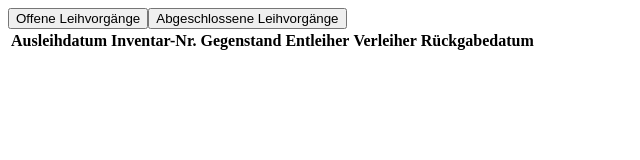
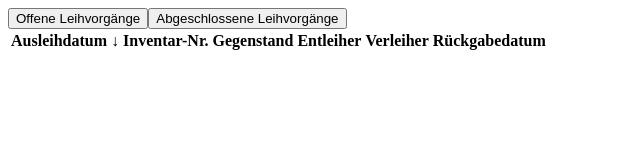
Before and after one commit to Cortys/ScannerSoftware, a website: page client/pages/uebersicht/index.html in a window 1280 px wide. Shown: the full height of the page, 0-640 px from the left. Drawn offline with Linux system fonts and the light colour scheme.

Commit message:
added date formatting

```diff
--- a/client/pages/uebersicht/index.html
+++ b/client/pages/uebersicht/index.html
@@ -4,12 +4,12 @@
 <div id="overview">
 	<table>
 		<tr>
-			<th data-column="start">Ausleihdatum</th>
-			<th data-column="item">Inventar-Nr.</th>
-			<th data-column="type">Gegenstand</th>
-			<th data-column="borrower">Entleiher</th>
-			<th data-column="lender">Verleiher</th>
-			<th data-column="end">R&uuml;ckgabedatum</th>
+			<th data-column="start" data-is-date="1">Ausleihdatum<span class="arrow"> &#x2193;</span></th>
+			<th data-column="item">Inventar-Nr.<span class="arrow"></span></th>
+			<th data-column="type">Gegenstand<span class="arrow"></span></th>
+			<th data-column="borrower">Entleiher<span class="arrow"></span></th>
+			<th data-column="lender">Verleiher<span class="arrow"></span></th>
+			<th data-column="end" data-is-date="1">R&uuml;ckgabedatum<span class="arrow"></span></th>
 		</tr>
 	</table>
 </div>
--- a/client/pages/uebersicht/style.css
+++ b/client/pages/uebersicht/style.css
@@ -48,8 +48,10 @@
 #overview tr th {
 	color: #1b5f73;
 	text-align: center;
+	font-weight: bold;
 	line-height: 2.5em;
 	border-bottom: 1px solid #1b5f73;
+	cursor: pointer;
 }
 
 #overview td {
```
Also changed, not shown: client/js/scanner.js (+7 -0 lines), client/pages/uebersicht/script.js (+16 -2 lines).
